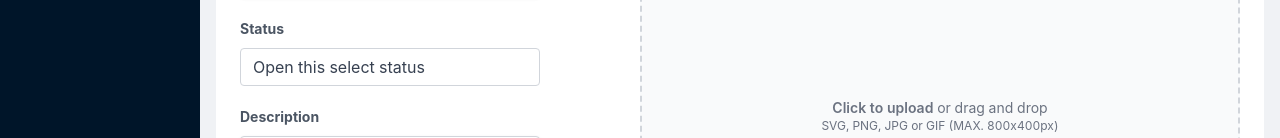
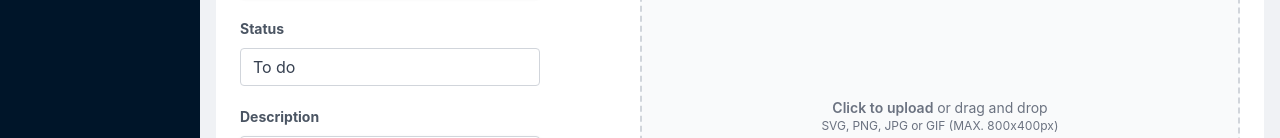
Before and after one commit to pardeep-kashyap/JiraBoard, a React (Create React App) app: page /task in a window 1280 px wide. Shown: the part 224-362 px from the top of the page. Built offline with nearby package versions, Linux system fonts and the light colour scheme.

Commit message:
Update AddNewTask.js

```diff
--- a/src/Components/AddNewTask.js
+++ b/src/Components/AddNewTask.js
@@ -119,8 +119,7 @@ function AddNewTask(props) {
                                 <div className="mb-5">
                                     <label htmlFor="status" className="block mb-2 font-bold text-gray-600">Status</label>
                                     <select id="status" name="status"  {...register("status", { required: true, maxLength: 80 })} className="form-select appearance-none block w-full px-3 py-1.5 text-base font-normal text-gray-700 bg-white bg-clip-padding bg-no-repeat border border-solid border-gray-300 rounded transition ease-in-out m-0 focus:text-gray-700 focus:bg-white focus:border-blue-600 focus:outline-none" aria-label="Status">
-                                        <option defaultValue>Open this select status</option>
-                                        <option value="todo">To do</option>
+                                        <option value="todo" defaultValue>To do</option>
                                         <option value="inProgress" >In Progress</option>
                                         <option value="done">Done</option>
                                         <option value="hodel" >Hold</option>
```
